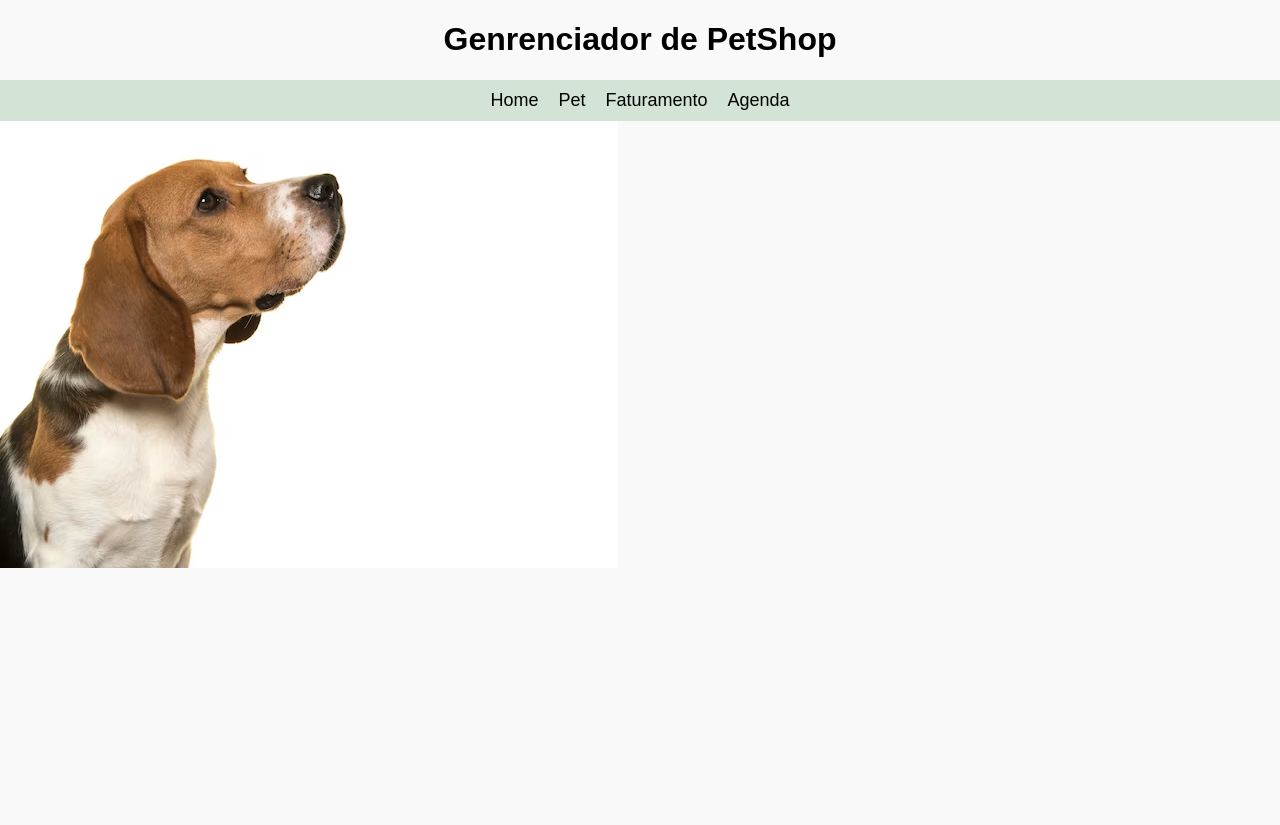
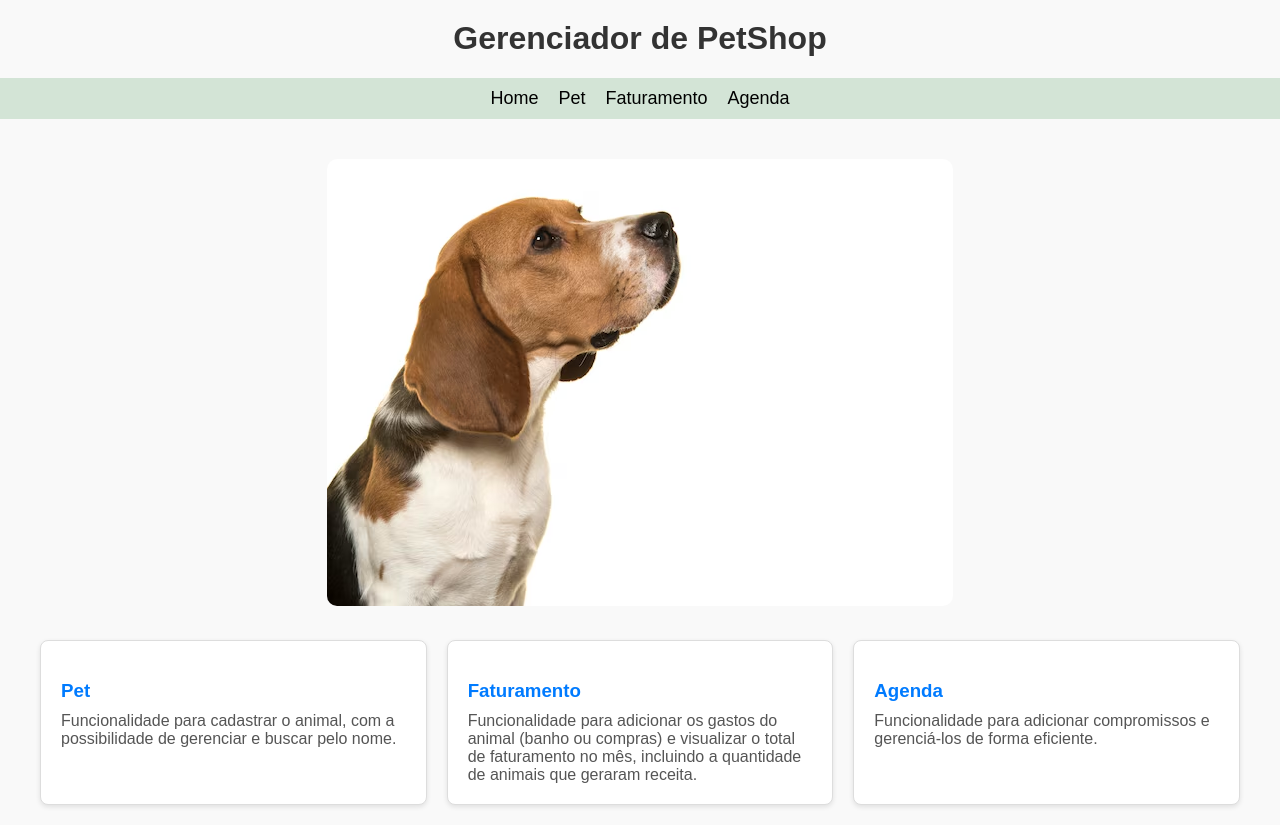
Before and after one commit to BrunofCarvalhoo/GenPets, a Django app: page / in a window 1280 px wide. Before the commit the page ends 568 px from the top, so only its background shows below. Run offline with Django 5.2, Linux system fonts and the light colour scheme.

Commit message:
Update user.html

```diff
--- a/genpets/user/templates/user.html
+++ b/genpets/user/templates/user.html
@@ -3,13 +3,22 @@
 <html lang="pt-br">
 <head>
     <meta charset="UTF-8">
-    <meta name="viewport" content="width=, initial-scale=1.0">
+    <meta name="viewport" content="width=device-width, initial-scale=1.0">
     <title>GenPets</title>
-</head>
     <style>
-    h1{
+        body {
+            font-family: Arial, sans-serif;
+            background-color: #f9f9f9;
+            margin: 0;
+            padding: 0;
+        }
+
+        h1 {
             text-align: center;
+            color: #333;
+            margin-top: 20px;
         }
+
         .navbar {
             display: flex;
             justify-content: center;
@@ -28,31 +37,85 @@
             text-decoration: none;
             font-size: 18px;
             color: black;
+            transition: color 0.3s ease;
         }
 
         .navbar a:hover {
             color: #007BFF;
         }
-        body {
-            font-family: Arial, sans-serif;
-            background-color: #f9f9f9;
+
+        .container {
+            max-width: 1200px;
+            margin: 0 auto;
+            padding: 20px;
+        }
+        .banner {
+            text-align: center;
+            margin-top: 20px;
+        }
+
+        .banner img {
+            max-width: 100%;
+            height: auto;
+            border-radius: 10px;
+        }
+
+        .funcionalidade {
+            display: flex;
+            justify-content: space-between;
+            gap: 20px;
+            margin-top: 30px;
+            flex-wrap: wrap;
+        }
+
+        .funcionalidade div {
+            flex: 1;
+            min-width: 250px;
+            background-color: #fff;
+            padding: 20px;
+            border: 1px solid #ddd;
+            border-radius: 8px;
+            box-shadow: 0 2px 5px rgba(0, 0, 0, 0.1);
+        }
+
+        .funcionalidade h3 {
+            margin-bottom: 10px;
+            color: #007BFF;
+        }
+
+        .funcionalidade p {
             margin: 0;
-            padding: 0;
+            color: #555;
         }
-    img{
-        margin-left: -8px;
-    }
+
     </style>
+</head>
 <body>
-    <h1>Genrenciador de PetShop</h1>
-    <div class="navbar">
+    <h1>Gerenciador de PetShop</h1>
+    <ul class="navbar">
         <li><a href="{% url 'user' %}">Home</a></li>
-        <li><a href="{% url 'ganho' %}">Pet</a></li> <!-- Para cadastrar a compra de alguma coisa ou quanto foi o banho de algum pet -->
-        <li><a href="{% url 'faturamento' %}">Faturamento</a></li> <!-- mostrar o faturamento mensal  -->
-        <li><a href="{% url 'agenda' %}">Agenda</a></li> <!-- cadastrar os pets -->
+        <li><a href="{% url 'ganho' %}">Pet</a></li>
+        <li><a href="{% url 'faturamento' %}">Faturamento</a></li>
+        <li><a href="{% url 'agenda' %}">Agenda</a></li>
+    </ul>
+    <div class="container">
+        <div class="banner">
+            <img src="{% static 'img/beaglepet.avif' %}" alt="Imagem de um Beagle">
+        </div>
+        <div class="funcionalidade">
+            <div>
+                <h3>Pet</h3>
+                <p>Funcionalidade para cadastrar o animal, com a possibilidade de gerenciar e buscar pelo nome.</p>
             </div>
             <div>
-        <img src="{% static 'img/beaglepet.avif' %}" alt="Imagem de um Beagle">
+                <h3>Faturamento</h3>
+                <p>Funcionalidade para adicionar os gastos do animal (banho ou compras) e visualizar o total de faturamento no mês, incluindo a quantidade de animais que geraram receita.</p>
+            </div>
+            <div>
+                <h3>Agenda</h3>
+                <p>Funcionalidade para adicionar compromissos e gerenciá-los de forma eficiente.</p>
+            </div>
+        </div>
     </div>
 </body>
 </html>
```
Lines whose indentation alone changed are shown as unchanged.
